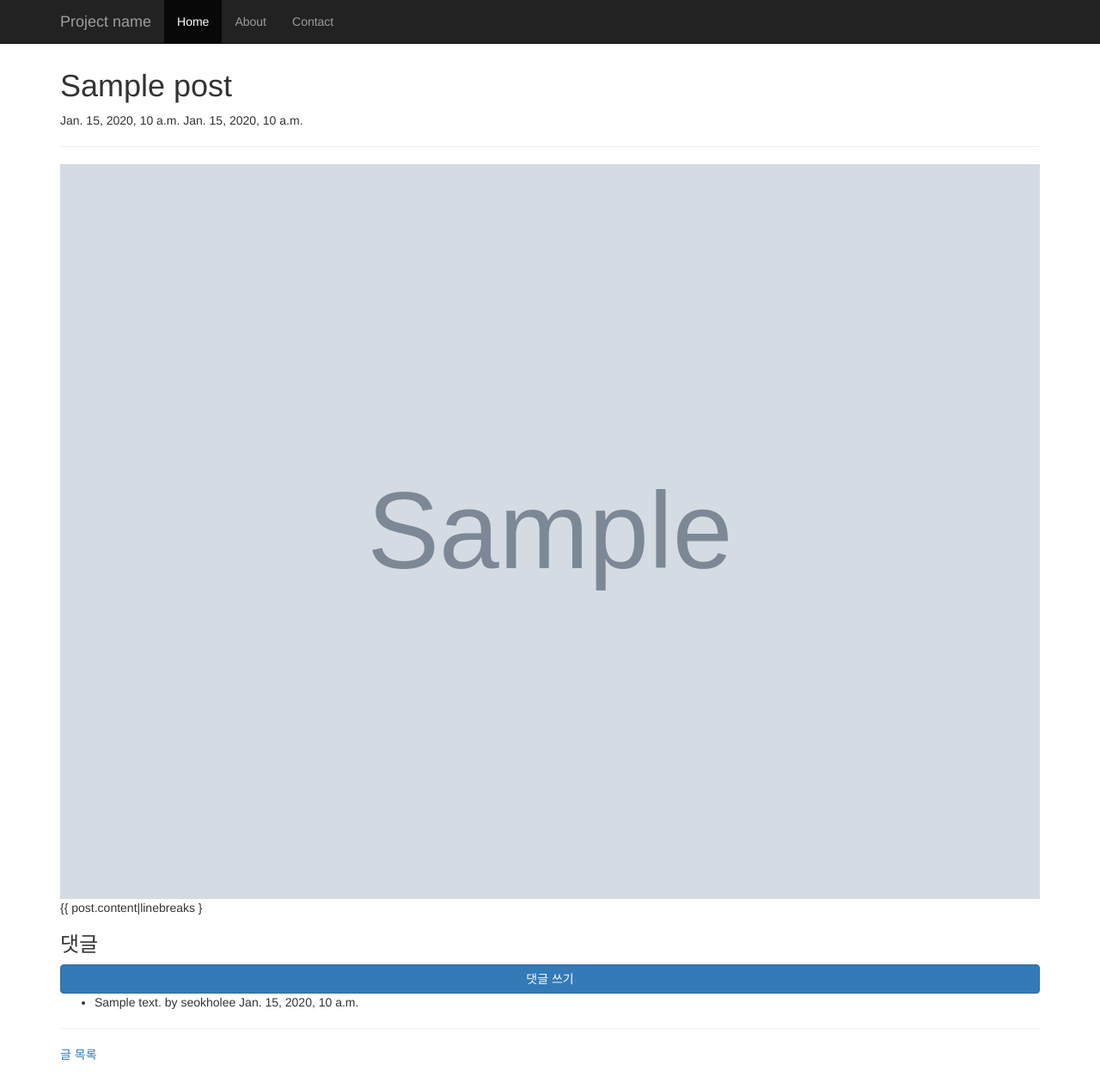
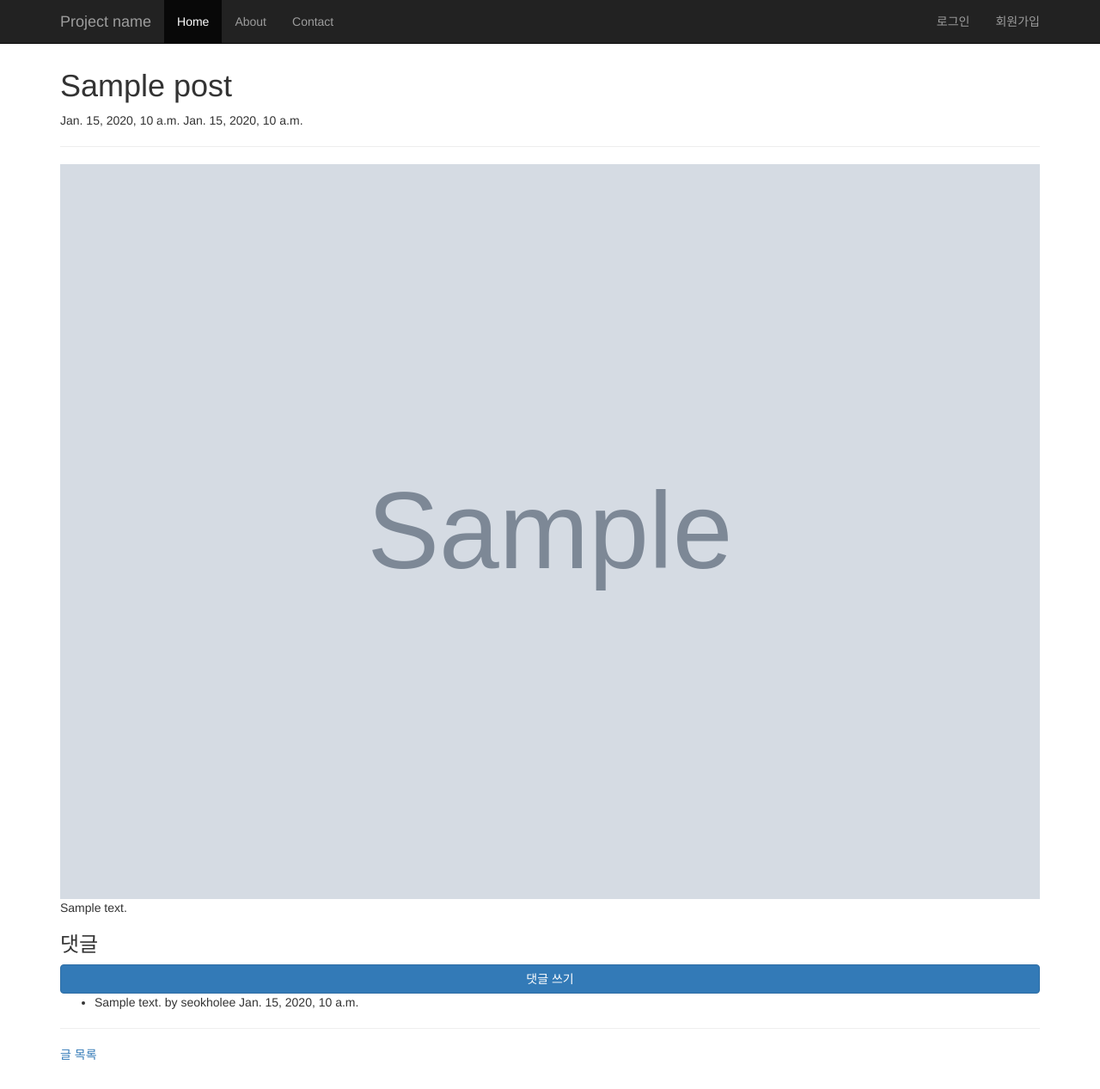
Before and after one commit to seokholee/lastdjango, a Django app: page /blog/1/ in a window 1280 px wide. Shown: the whole page at 86% size. Run offline with Django 3.2, Linux system fonts and the light colour scheme; data comes from the database, SQL or seed files in the repository; tables that the repository leaves empty hold one stand-in row (values such as "Sample post"); grey boxes marked "Sample" are stand-in pictures; some libraries are stand-ins or nearby versions.

Commit message:
오타 수정/ logout 뷰를 등록하고, 템플릿단에 signup/login/logout 링크 추가

```diff
--- a/accounts/urls.py
+++ b/accounts/urls.py
@@ -1,8 +1,9 @@
 from django.conf.urls import url
-from django.contrib.auth.views import login
+from django.contrib.auth.views import login, logout
 from . import views
 
 urlpatterns = [
     url(r'^login/$', login, name='login'),
+    url(r'^logout/$', logout, name='logout'),
     url(r'^signup/$', views.signup, name='signup'),
 ]
--- a/blog/templates/blog/base.html
+++ b/blog/templates/blog/base.html
@@ -30,6 +30,14 @@ body {
             <li><a href="#about">About</a></li>
             <li><a href="#contact">Contact</a></li>
           </ul>
+          <ul class="nav navbar-nav navbar-right">
+            {% if user.is_authenticated %}
+              <li><a href="{% url "logout" %}?next={{ request.path }}">로그아웃</a></li>
+            {% else %}
+              <li><a href="{% url "login" %}?next={{ request.path }}">로그인</a></li>
+              <li><a href="{% url "signup" %}">회원가입</a></li>
+            {% endif %}
+        </ul>
         </div><!--/.nav-collapse -->
       </div>
     </nav>
--- a/blog/templates/blog/post_detail.html
+++ b/blog/templates/blog/post_detail.html
@@ -9,7 +9,7 @@
 
     <img src="{{ post.photo.url }}" width="100%" />
 
-    {{ post.content|linebreaks }
+    {{ post.content|linebreaks }}
 
     <h3>댓글</h3>
    <a href="{% url "blog:comment_new" post.pk %}" class="btn btn-primary btn-block">댓글 쓰기</a>
```
